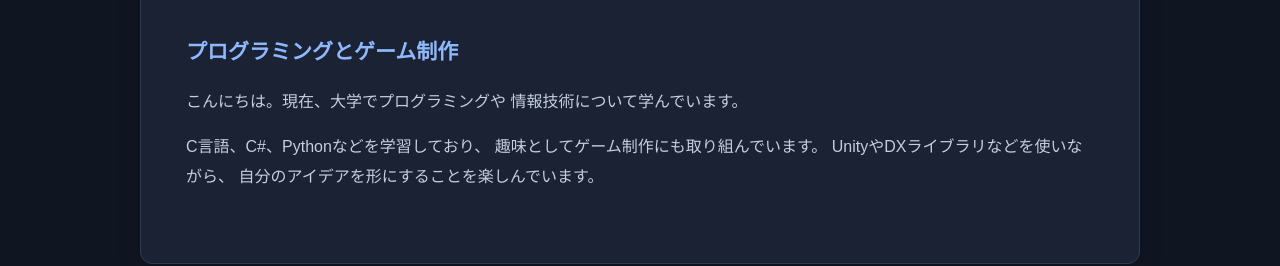
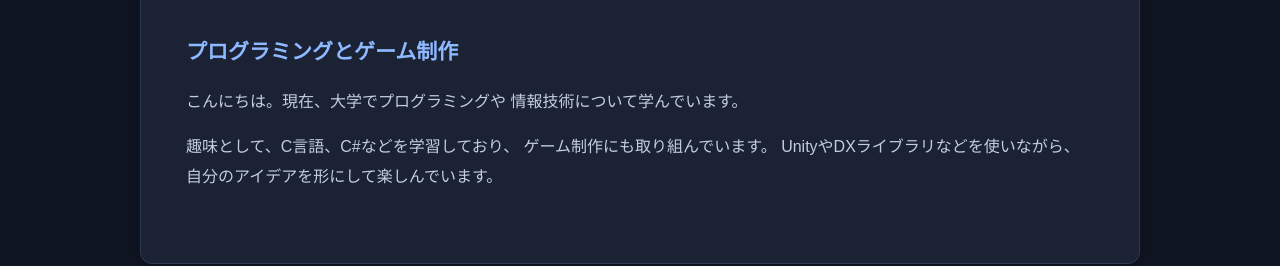
Before and after one commit to takamiryouta/takamiryouta.github.io, a plain HTML site: page index.html in a window 1280 px wide. Shown: the part 725-991 px from the top of the page. Drawn offline with Linux system fonts and the light colour scheme.

Commit message:
Update index.html

```diff
--- a/index.html
+++ b/index.html
@@ -50,10 +50,10 @@
                 </p>
 
                 <p>
-                    C言語、C#、Pythonなどを学習しており、
-                    趣味としてゲーム制作にも取り組んでいます。
+                    趣味として、C言語、C#などを学習しており、
+                    ゲーム制作にも取り組んでいます。
                     UnityやDXライブラリなどを使いながら、
-                    自分のアイデアを形にすることを楽しんでいます。
+                    自分のアイデアを形にして楽しんでいます。
                 </p>
             </div>
         </section>
@@ -124,12 +124,6 @@
                     </p>
 
                     <p>
-                        王道ファンタジーの世界を舞台に、
-                        村や町、森、洞窟、魔王城などを冒険する
-                        RPGを目指しています。
-                    </p>
-
-                    <p>
                         コマンド形式の戦闘システムを取り入れ、
                         ゲームの基本的な仕組みを一つずつ実装しています。
                     </p>
```
